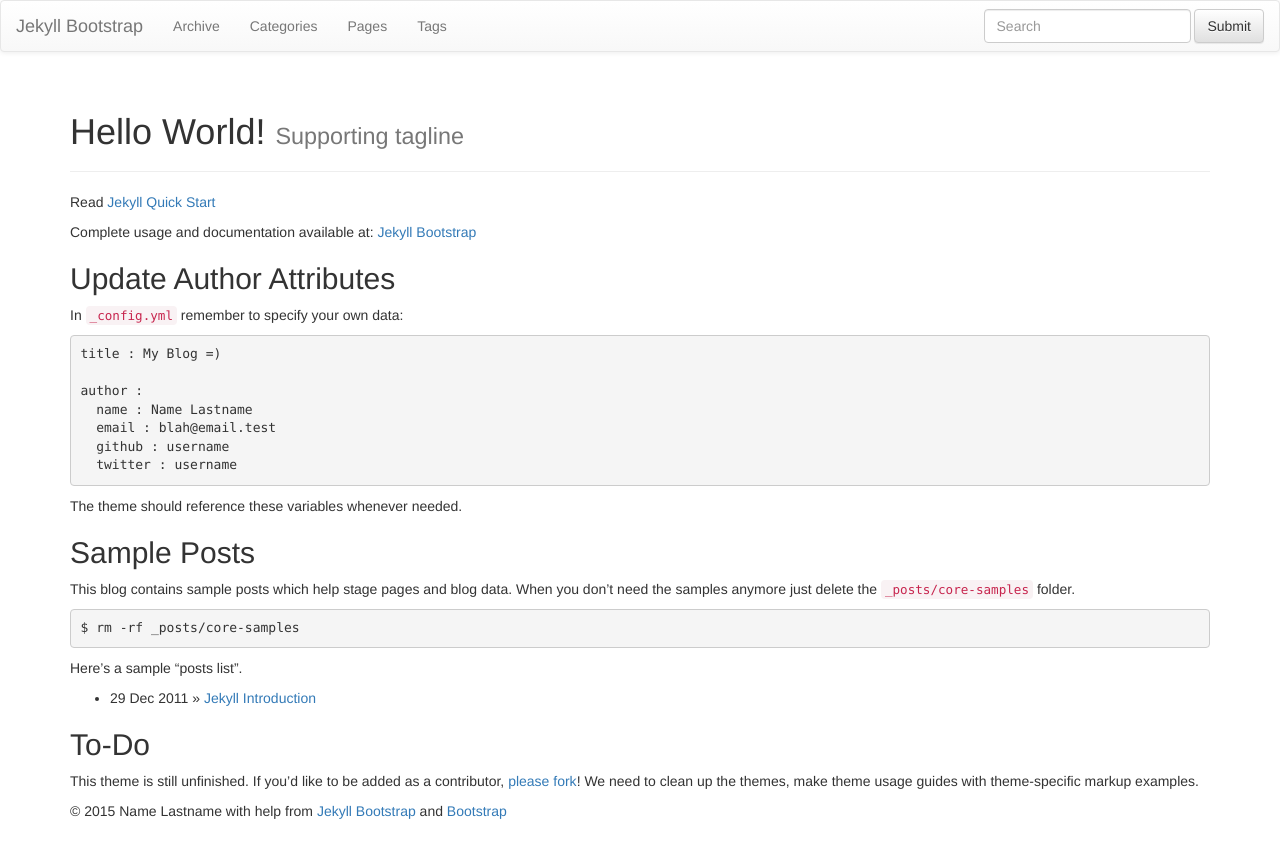
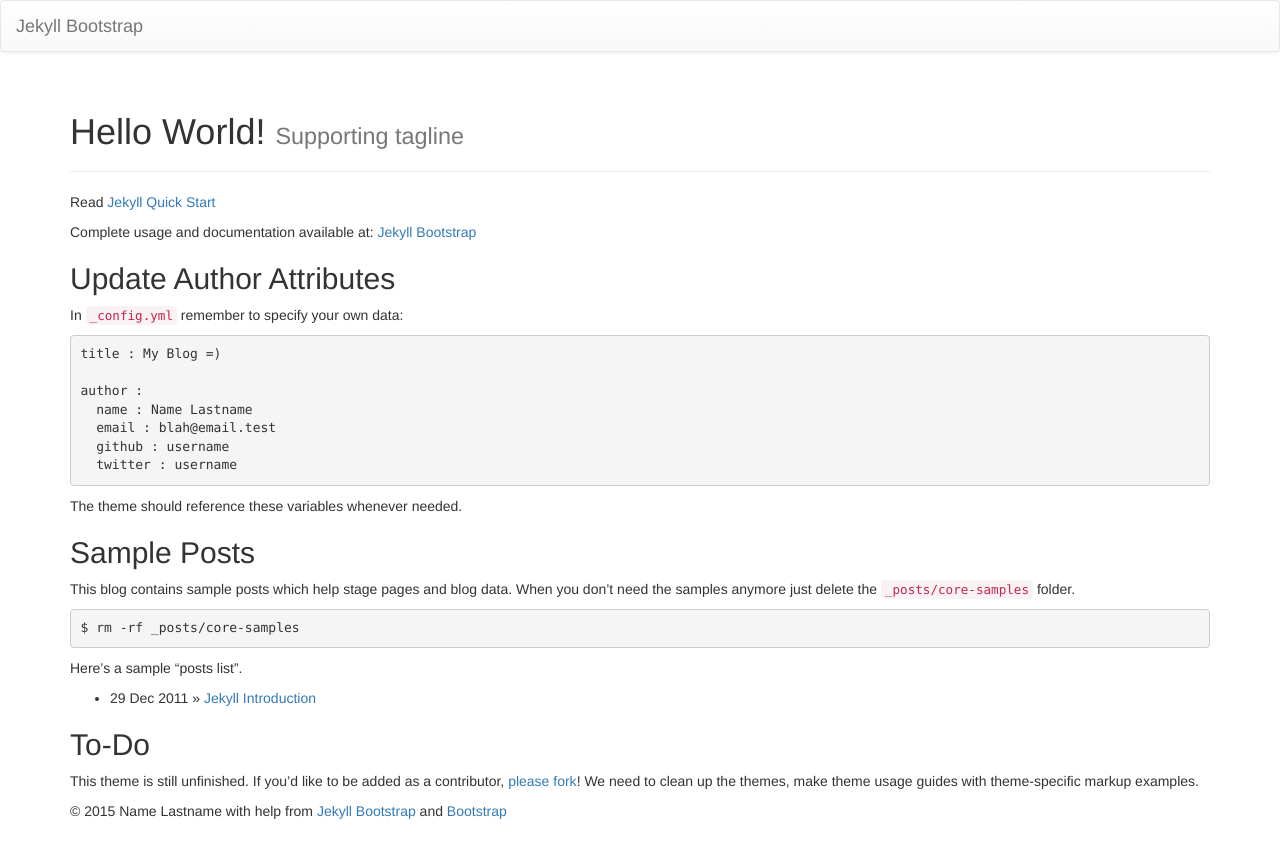
Before and after one commit to hellogeekworld/hellogeekworld.github.io, a Jekyll site: the page built from index.md, in a window 1280 px wide. Shown: the top 858 px of the page. Built offline with Jekyll 4.4.1, drawn with Linux system fonts in a browser that asks for light colours; nearby versions of some CDN libraries; library files that are not in the unit come from our copies.

Commit message:
nav deleted

```diff
--- a/_includes/themes/bootstrap-3/default.html
+++ b/_includes/themes/bootstrap-3/default.html
@@ -55,21 +55,6 @@
           </button>
           <a class="navbar-brand" href="{{ HOME_PATH }}">{{ site.title }}</a>
         </div>
-
-        <!-- Collect the nav links, forms, and other content for toggling -->
-        <div class="collapse navbar-collapse" id="jb-navbar-collapse">
-          <ul class="nav navbar-nav">
-            {% assign pages_list = site.pages %}
-            {% assign group = 'navigation' %}
-            {% include JB/pages_list %}
-          </ul>
-          <form class="navbar-form navbar-right" role="search">
-            <div class="form-group">
-              <input type="text" class="form-control" placeholder="Search">
-            </div>
-            <button type="submit" class="btn btn-default">Submit</button>
-          </form>
-        </div><!-- /.navbar-collapse -->
       </nav>
 
       <div class="container">
```
